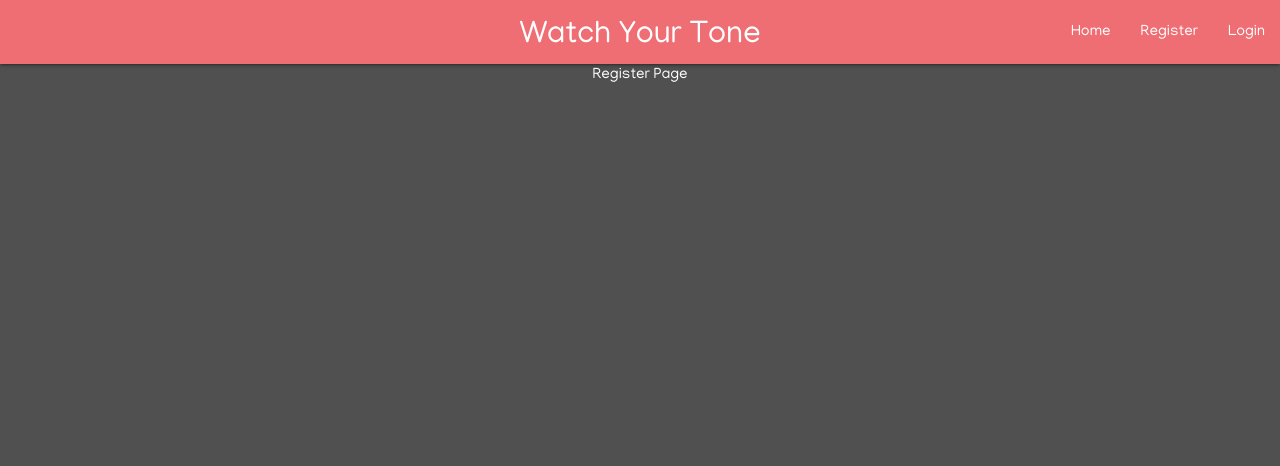
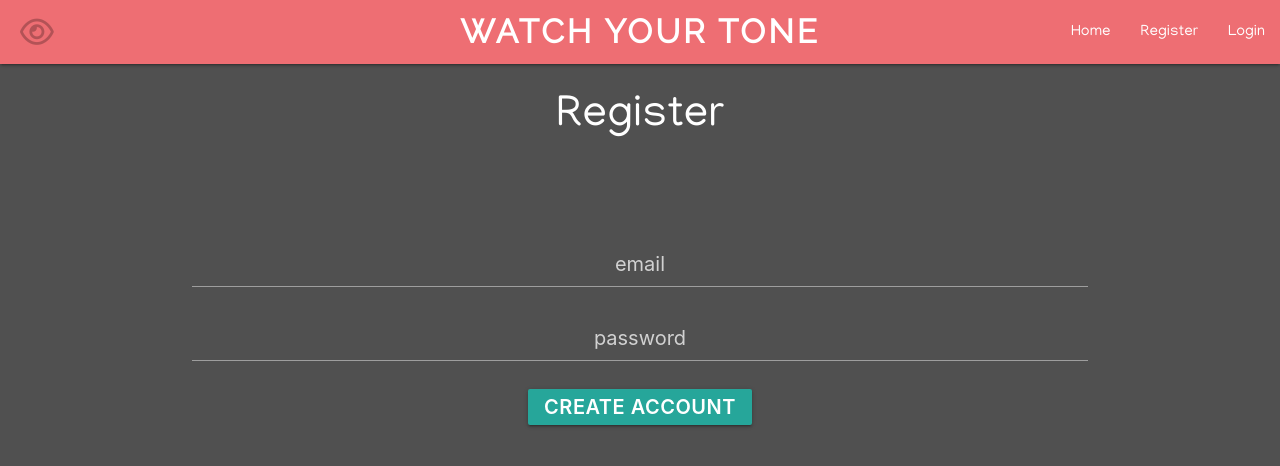
Before and after one commit to jdomo/quotes-backend, a React (Create React App) app in the folder react-client/: page /register in a window 1280 px wide. Shown: the top 466 px of the page. Built offline with nearby package versions, Linux system fonts and the light colour scheme.

Commit message:
register form view

```diff
--- a/react-client/public/index.html
+++ b/react-client/public/index.html
@@ -13,7 +13,7 @@
     <link rel="manifest" href="%PUBLIC_URL%/manifest.json" />
     <title>React App</title>
     <script src="https://kit.fontawesome.com/feff27c01f.js"></script>
-    <link href="https://fonts.googleapis.com/css?family=Manjari&display=swap" rel="stylesheet">
+    <link href="https://fonts.googleapis.com/css?family=Manjari|Raleway&display=swap" rel="stylesheet">
     <link rel="stylesheet" href="./css/materialize.css">
   </head>
   <body>
--- a/react-client/src/App.css
+++ b/react-client/src/App.css
@@ -14,6 +14,21 @@ i {
   margin-bottom: 10px;
 }
 
+.fa-eye {
+  font-size: 30px;
+  padding: 0 20px;
+  font-weight: 100;
+}
+
+.fa-eye:hover {
+  cursor: pointer;
+  color: rgba(0, 0, 0, 0.247);
+}
+
+.main-title {
+  font-family: 'Raleway', sans-serif;
+}
+
 .results-item {
   text-transform: uppercase;
   font-weight: 600;
@@ -21,11 +36,15 @@ i {
   letter-spacing: 2px;
 }
 
-#input-quote {
+#input-quote, #register-form input {
   text-align: center;
   color: #FFFFFF;
   font-size: 20px;
   margin-top: 20px;
+}
+
+#register-form input[type="password"] input[type="email"] {
+  width: 60%;
 }
 
 #results-header {
--- a/react-client/src/components/Form.js
+++ b/react-client/src/components/Form.js
@@ -60,7 +60,7 @@ class Form extends Component {
 
         <form onSubmit={this.handleOnSubmit}>
           <i className="fas fa-arrow-down"/>
-          <input type="text" id="input-quote" value={this.state.quote} name="quote" onChange={this.handleOnChange}/>
+          <input type="text" id="input-quote" autocomplete="off" value={this.state.quote} name="quote" onChange={this.handleOnChange}/>
           <input type="submit" className="submit-btn btn" value="analyze"/>
         </form>
       </div>
--- a/react-client/src/components/Navbar.js
+++ b/react-client/src/components/Navbar.js
@@ -1,15 +1,17 @@
 import React from 'react';
+import {Link} from 'react-router-dom';
 
 const Navbar = () => {
   return(
     <div className="navbar-fixed">
       <nav>
         <div className="nav-wrapper">
-          <a href="#" className="brand-logo center title">Watch Your Tone</a>
+          <Link to="/"><i className="left far fa-eye"/></Link>
+          <Link to="/" className="brand-logo center title main-title">Watch Your Tone</Link>
           <ul id="nav-mobile" className="right hide-on-med-and-down">
-            <li><a href="/">Home</a></li>
-            <li><a href="/register">Register</a></li>
-            <li><a href="/login">Login</a></li>
+            <li><Link to="/">Home</Link></li>
+            <li><Link to="/register">Register</Link></li>
+            <li><Link to="/login">Login</Link></li>
           </ul>
         </div>
       </nav>
--- a/react-client/src/components/Register.js
+++ b/react-client/src/components/Register.js
@@ -1,10 +1,17 @@
-import React from 'react';
+import React, {Fragment} from 'react';
 
 const Register = () => {
   return (
-    <div>
-      Register Page
-    </div>
+    <Fragment>
+      <h3>Register</h3>
+      <div className="container">
+        <form className="center-align" id="register-form">
+          <input type="email" placeholder="email" name="email"/>
+          <input type="password" placeholder="password" name="password"/>
+          <input type="submit" className="submit-btn btn" value="Create Account"/>
+        </form>
+      </div>
+    </Fragment>
   )
 }
 
--- a/react-client/src/components/Result.js
+++ b/react-client/src/components/Result.js
@@ -1,4 +1,5 @@
 import React, {Component} from 'react';
+import {Link} from 'react-router-dom';
 
 const Result = (props) => {
 
@@ -22,9 +23,9 @@ const Result = (props) => {
               : "No tone detected. Try a longer quote - no jibberish."}
           </ul>
         </div>
-        <form action="/">
+        <Link to="/">
           <input type="submit" className="submit-btn btn" value="back"/>
-        </form>
+        </Link>
       </div>
     </div>
   )
```
Also changed, not shown: react-client/public/css/materialize.css.
